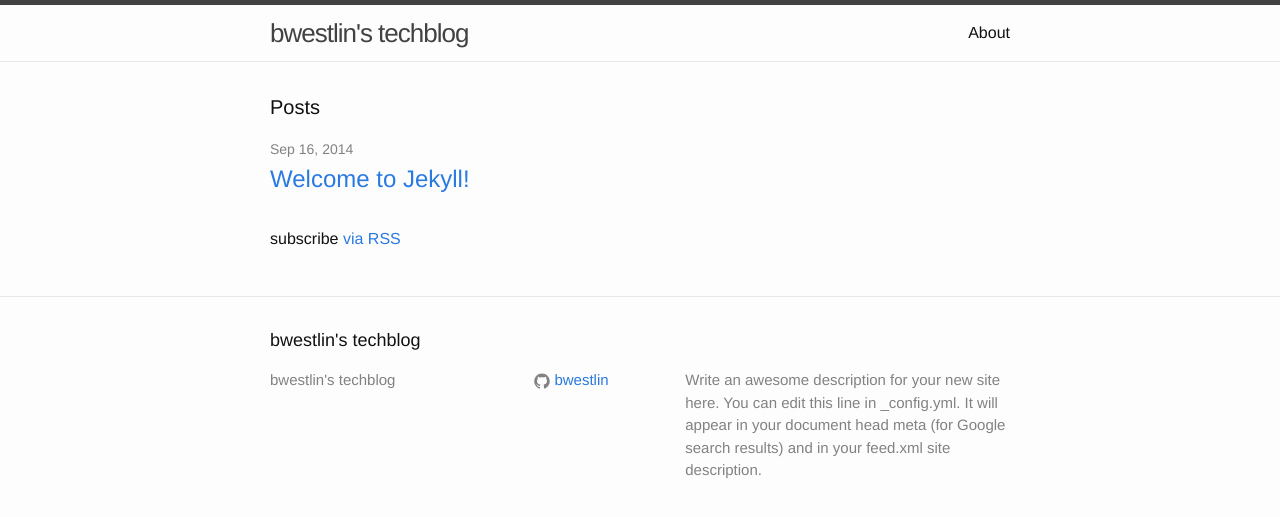
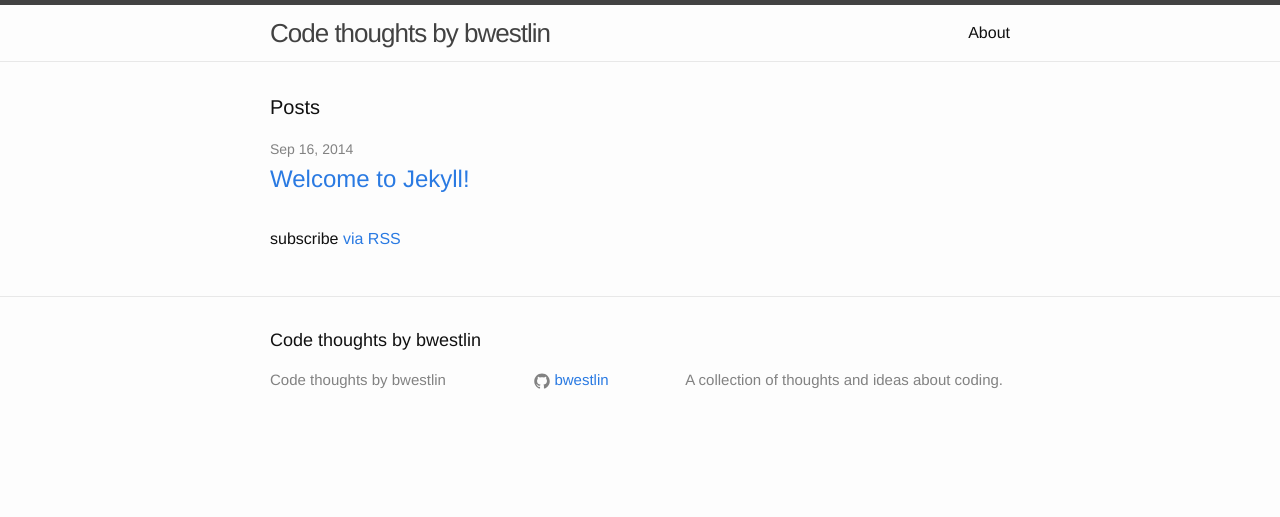
Before and after one commit to bwestlin/bwestlin.github.io, a Jekyll site: the page built from index.html, in a window 1280 px wide. Shown: the top 517 px of the page. Built offline with Jekyll 4.4.1, drawn with Linux system fonts in a browser that asks for light colours; Markdown is read by kramdown in place of the engine named in the settings.

Commit message:
Updated config some more

```diff
--- a/_config.yml
+++ b/_config.yml
@@ -1,14 +1,20 @@
 # Site settings
-title: bwestlin's techblog
+title: Code thoughts by bwestlin
 #email: your-email@domain.com
 description: > # this means to ignore newlines until "baseurl:"
-  Write an awesome description for your new site here. You can edit this
-  line in _config.yml. It will appear in your document head meta (for
-  Google search results) and in your feed.xml site description.
+  A collection of thoughts and ideas about coding.
 baseurl: "" # the subpath of your site, e.g. /blog/
-url: "http://bwestlin.github.io/" # the base hostname & protocol for your site
+url: "http://bwestlin.github.io" # the base hostname & protocol for your site
 #twitter_username: jekyllrb
 github_username:  bwestlin
 
 # Build settings
-markdown: kramdown
+#markdown: kramdown
+markdown: redcarpet
+
+redcarpet:
+  extensions: []
+
+kramdown:
+  input: GFM
+  use_coderay: true
```
